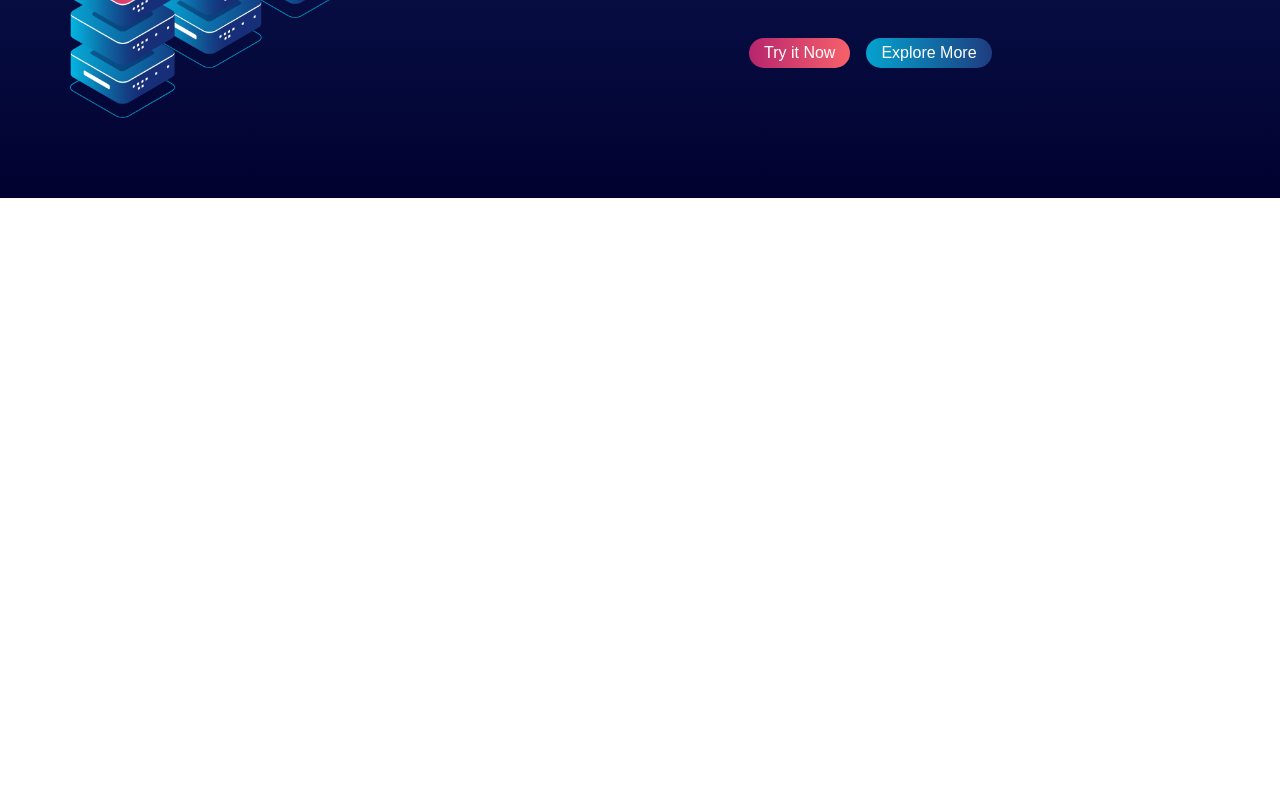
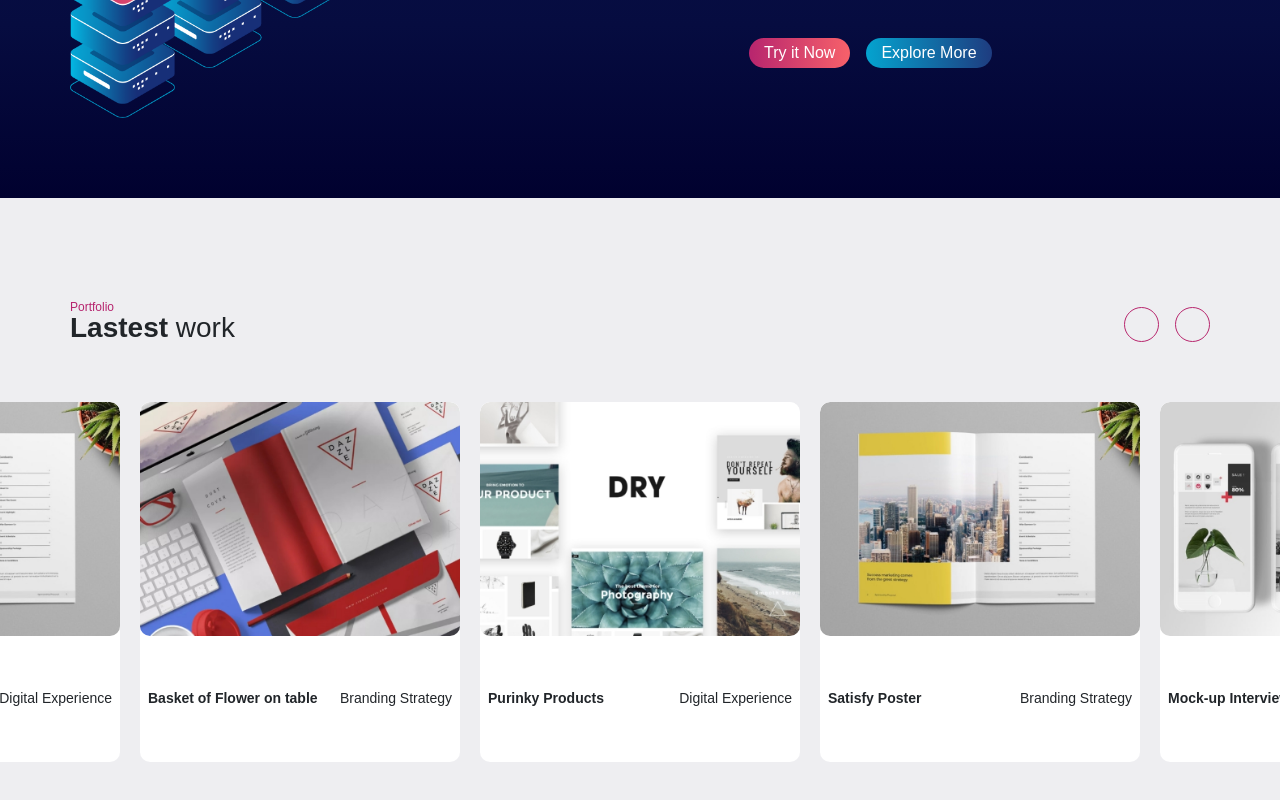
Before and after one commit to DanyMencu/proj-html-vuejs, a Vue app: page / in a window 1280 px wide. Shown: the part 1738-2538 px from the top of the page. Before the commit the page ends 1936 px from the top, so only its background shows below. Built offline with nearby package versions, Linux system fonts and the light colour scheme; the HTML template or start-up script is replaced by a standard one.

Commit message:
Portfolio section add

```diff
--- a/src/App.vue
+++ b/src/App.vue
@@ -8,6 +8,8 @@
         <ServiceSection />
 
         <ProjectSection />
+
+        <SliderSection />
       </main>
 
       <Footer />
@@ -19,6 +21,7 @@ import Header from './components/Header.vue';
 import Hero from './components/Hero.vue';
 import ServiceSection from './components/ServiceSection.vue';
 import ProjectSection from './components/ProjectSection.vue';
+import SliderSection from './components/SliderSection.vue';
 import Footer from './components/Footer.vue';
 
 export default {
@@ -28,6 +31,7 @@ export default {
     Hero,
     ServiceSection,
     ProjectSection,
+    SliderSection,
     Footer,
   }
 }
--- /dev/null
+++ b/src/components/CardPortfolio.vue
@@ -0,0 +1,63 @@
+<template>
+    <div class="card">
+        <div class="img_card">
+            <img :src="image" :alt="title">
+        </div>
+        <div class="d-flex justify-content-between align-items-center h-100 px-2">
+            <span class="title"><strong>{{ title }}</strong></span>
+            <span class="text">{{ text }}</span>
+        </div>
+    </div>
+</template>
+
+<script>
+export default {
+    name: 'CardPortfolio',
+    props: {
+        image: String,
+        title: String,
+        text: String,
+    },
+}
+</script>
+
+<style scoped lang="scss">
+@import '@/styles/Variables';
+
+.card {
+    width: calc(100% / 4);
+    height: 45vh;
+    flex-shrink: 0;
+    overflow: hidden;
+    cursor: pointer;
+    margin: 0 10px;
+    border: 0;
+    border-radius: 10px;
+
+    .img_card {
+        height: 80%;
+
+        img {
+            width: 100%;
+            height: 100%;
+            object-fit: cover;
+            border-radius: 10px;
+        }
+    }
+
+    &:hover {
+        background: $red_to_right;
+    }
+
+    &:hover .title {
+        transform: scale(1.05);
+        color: #FFFFFF;
+    }
+
+    &:hover .text {
+        transform: scale(0.8);
+        color: #ffffff77;
+    }
+}
+
+</style>
--- a/src/components/CardService.vue
+++ b/src/components/CardService.vue
@@ -71,14 +71,8 @@ export default {
         position: absolute;
         top: 100%;
         left: 50%;
-        width: 35px;
-        height: 35px;
         transform: translate(-50%, -50%);
-        text-decoration: none;
-        font-size: 18px;
-        border-radius: 50%;
         opacity: 0;
-        transition: opacity 0.2s;
     }
 
     &:hover .arrow_icon {
--- /dev/null
+++ b/src/components/SliderSection.vue
@@ -0,0 +1,108 @@
+<template>
+    <section class="py-5">
+        <div class="container">
+            <div class="row d-flex justify-content-between align-items-center">
+                <div class="col-2">
+                    <span>Portfolio</span>
+                    <p><strong>Lastest</strong> work</p>
+                </div>
+                <div class="col-2 d-flex justify-content-end align-items-center">
+                    <a href="#" class="arrow_icon d-flex justify-content-center align-items-center">
+                        <i class="fas fa-arrow-left"></i>
+                    </a>
+                    <a href="#" class="arrow_icon d-flex justify-content-center align-items-center ms-3">
+                        <i class="fas fa-arrow-right"></i>
+                    </a>
+                </div>
+            </div>
+        </div>
+        <div class="card_container">
+            <CardPortfolio
+                v-for="(element, index) in Porfolio" :key="`element-${index}`"
+                    :image="element.image"
+                    :title="element.title"
+                    :text="element.text"
+            />
+        </div>
+    </section>
+</template>
+
+<script>
+import CardPortfolio from '@/components/CardPortfolio.vue'
+
+
+export default {
+    name: 'SliderSection',
+    components: {
+        CardPortfolio,
+    },
+    data() {
+        return {
+            Porfolio: [
+                {
+                    image:require('@/assets/a247b00b-3621-470f-b4b8-b3ac46f25907-1-790x576.jpg'),
+                    title:'Purinky Products',
+                    text:'Digital Experience',
+                },
+                {
+                    image:require('@/assets/8wa60okr-1-790x576.jpg'),
+                    title:'Basket of Flower on table',
+                    text:'Branding Strategy',
+                },
+                {
+                    image:require('@/assets/DRY-1-790x576.jpg'),
+                    title:'Purinky Products',
+                    text:'Digital Experience',
+                },
+                {
+                    image:require('@/assets/a247b00b-3621-470f-b4b8-b3ac46f25907-1-790x576.jpg'),
+                    title:'Satisfy Poster',
+                    text:'Branding Strategy',
+                },
+                {
+                    image:require('@/assets/84316050-0af0-49db-a53a-241d47ddad0e-2-790x576.jpg'),
+                    title:'Mock-up Interview',
+                    text:'Digital Experience',
+                },
+            ]
+        }
+    }
+
+}
+
+</script>
+
+<style scoped lang="scss">
+@import '@/styles/Variables';
+section {
+    background: #02023011;
+    }
+
+.container {
+    padding: 3rem 0;
+
+    span {
+        color: #B6246E;
+        font-size: 12px;
+    }
+
+    p {
+        font-size: 28px;
+        line-height: 20px;
+    }
+
+    .arrow_icon {
+        color: $primary_red;
+        border: 1px solid $primary_red;
+    }
+}
+
+.card_container {
+    display: flex;
+    align-items: center;
+    justify-content: center;
+    overflow: hidden;
+    font-size: 14px;
+}
+
+</style>
--- a/src/styles/Utilities.scss
+++ b/src/styles/Utilities.scss
@@ -73,3 +73,13 @@
 .blue_right {
     background: $blue_to_right;
 }
+
+/* ICON */
+
+.arrow_icon {
+    width: 35px;
+    height: 35px;
+    text-decoration: none;
+    font-size: 18px;
+    border-radius: 50%;
+}
--- a/src/styles/Variables.scss
+++ b/src/styles/Variables.scss
@@ -1,6 +1,8 @@
 /* COLORS */
 
 /* RED */
+$primary_red: rgba(184,39,110,1);
+
 $red_to_right: linear-gradient(270deg, rgba(247,97,106,1) 0%, rgba(183,37,110,1) 100%);
 
 $red_to_bottom: linear-gradient(180deg, rgba(184,39,110,1) 0%, rgba(242,94,108,1) 100%);
```
